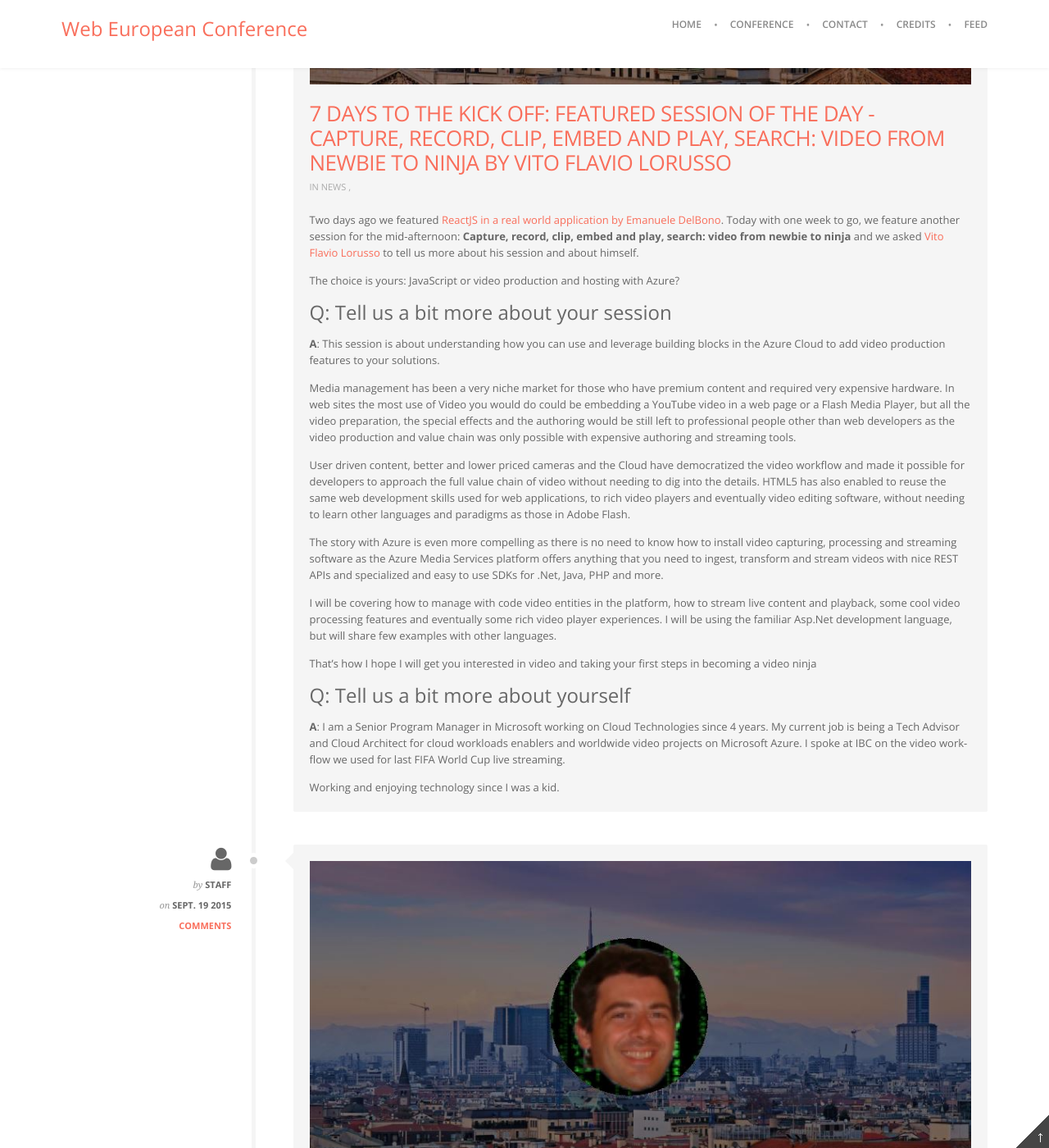
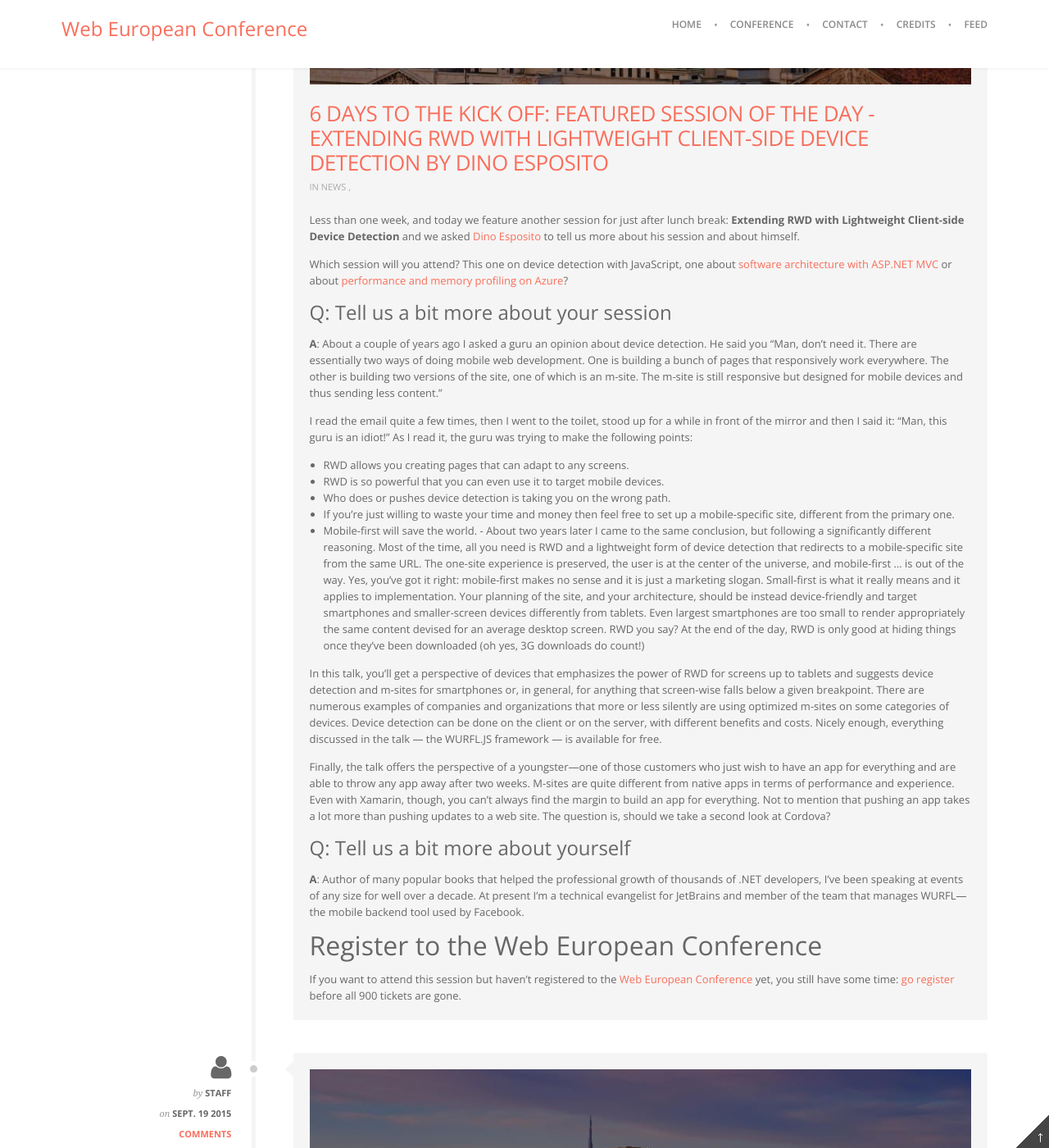
Before and after one commit to Web-European-Conference/blog, a Jekyll site: the page built from index.html, in a window 1280 px wide and 1400 px high, scrolled down 546 px. Shown: the whole window at 82% size. Built offline with Jekyll 4.4.1, drawn with Linux system fonts in a browser that asks for light colours; Markdown is read by kramdown in place of the engine named in the settings; the list of posts is cut into pages by our own code; comment, search, counter and statistics services are not loaded; some of the changed text lies outside the part shown.

Commit message:
PostTitle(Featured session of the day with 6 to go - Extending RWD with Lightweight Client-side Device Detection by @despos) Link(http://blog.webnextconf.eu/2015/09/20/06-days-to-the-conference-dino-esposito/) Scheduled(2015-09-20T10:00+02:00)

```diff
--- a/_drafts/_unplanned_2015-09-XX-XX-day-to-the-conference-dino-esposito.markdown
+++ b/_posts/2015-09-20-06-days-to-the-conference-dino-esposito.markdown
@@ -1,7 +1,7 @@
 ---
 layout: post
-date: 2015-09-16 3:00PM
-title: "10 Days to the kick off: featured session of the day - Extending RWD with Lightweight Client-side Device Detection by Dino Esposito"
+date: 2015-09-20 10:00AM
+title: "6 Days to the kick off: featured session of the day - Extending RWD with Lightweight Client-side Device Detection by Dino Esposito"
 description: "Featured session of the day is Extending RWD with Lightweight Client-side Device Detection by Dino Esposito"
 imagePath: /assets/2015/09/dino.jpg
 comments: true
@@ -12,7 +12,9 @@
 - agenda
 ---
 
-We are continuing our tour of the sessions: with 10 days the Web European Conference, the featured session is **Extending RWD with Lightweight Client-side Device Detection** and we asked [Dino Esposito](http://www.twitter.com/despos) to tell us more about his session and about himself.
+Less than one week, and today we feature another session for just after lunch break: **Extending RWD with Lightweight Client-side Device Detection** and we asked [Dino Esposito](http://www.twitter.com/despos) to tell us more about his session and about himself.
+
+Which session will you attend? This one on device detection with JavaScript, one about [software architecture with ASP.NET MVC](http://blog.webnextconf.eu/2015/09/18/08-days-to-the-conference-MVC-butland/) or about [performance and memory profiling on Azure](http://blog.webnextconf.eu/2015/09/16/10-days-to-the-conference-appinsight-maarten/)?
 
 ### Q: Tell us a bit more about your session
 **A**: About a couple of years ago I asked a guru an opinion about device detection. He said you “Man, don’t need it. There are essentially two ways of doing mobile web development. One is building a bunch of pages that responsively work everywhere. The other is building two versions of the site, one of which is an m-site. The m-site is still responsive but designed for mobile devices and thus sending less content.”
@@ -35,3 +37,6 @@
 
 ### Q: Tell us a bit more about yourself
 **A**: Author of many popular books that helped the professional growth of thousands of .NET developers, I've been speaking at events of any size for well over a decade. At present I'm a technical evangelist for JetBrains and member of the team that manages WURFL—the mobile backend tool used by Facebook.
+
+## Register to the Web European Conference
+If you want to attend this session but haven't registered to the [Web European Conference](http://webnextconf.eu/) yet, you still have some time: [go register](http://webnextconf.eventbrite.com/) before all 900 tickets are gone.
```
